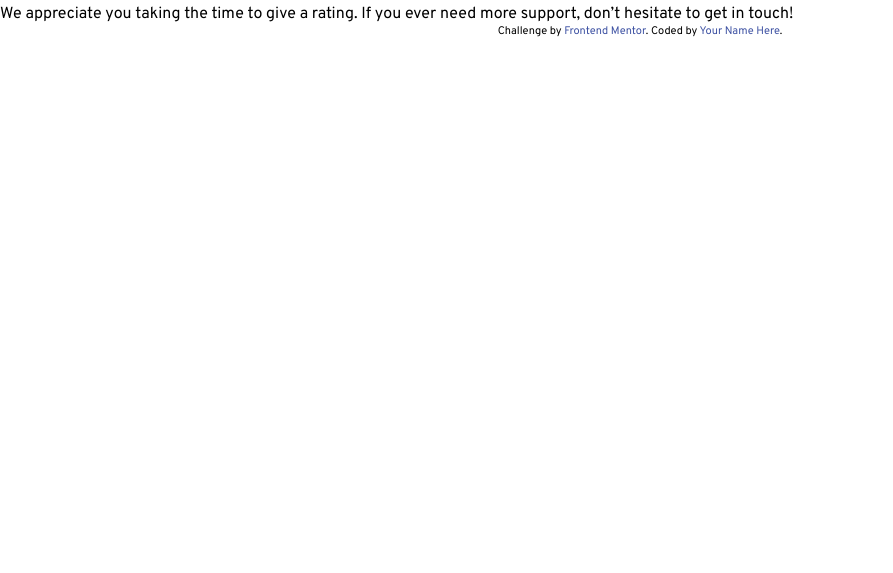
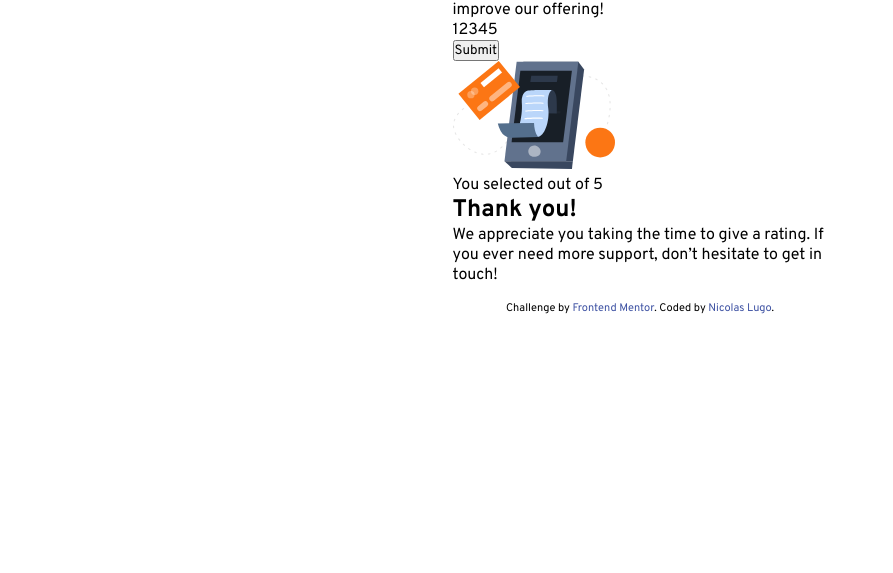
Before and after one commit to nicolugocbz86/interactive-rating-component, a plain HTML site: page index.html in a window 1280 px wide. Shown: the part 227-800 px from the top of the page, without its empty margins (0-893 px from the left). Drawn offline with Linux system fonts and the light colour scheme.

Commit message:
html: img - css: body tag

```diff
--- a/css/index.css
+++ b/css/index.css
@@ -14,7 +14,23 @@
     @media screen and (min-width: 0px) {
 
         /* TAGS */
+
+            body {
+                margin: auto;
+                width: 375px;
+                height: 667px;
+                display: grid;
+                justify-content: center;
+                align-content: center;
+                gap: 1rem;
+            }
+
         /* CLASS */
+
+            .ratings {
+                display: flex;
+            }
+
         /* ID */
 
     }
--- a/index.html
+++ b/index.html
@@ -11,9 +11,10 @@
     <main>
         <!-- Rating state start -->
         <form action="">
+            <img src="images/icon-star.svg" alt="">
             <h1>How did we do?</h1>
             <p>Please let us know how we did with your support request. All feedback is appreciated to help us improve our offering!</p>
-            <div>
+            <div class="ratings">
                 <div>1</div>
                 <div>2</div>
                 <div>3</div>
@@ -25,12 +26,13 @@
         <!-- Rating state end -->
         <!-- Thank you state start -->
         <div>
+            <img src="images/illustration-thank-you.svg" alt="">
             <p>You selected <!-- Add rating here --> out of 5</p>
             <h2>Thank you!</h2>
             <p>We appreciate you taking the time to give a rating. If you ever need more support, don’t hesitate to get in touch!</p>
         </div>
         <!-- Thank you state end -->
     </main>
-    <footer class="attribution">Challenge by <a href="https://www.frontendmentor.io?ref=challenge" target="_blank">Frontend Mentor</a>. Coded by <a href="https://github.com/nicolugocbz86">Your Name Here</a>.</footer>
+    <footer class="attribution">Challenge by <a href="https://www.frontendmentor.io?ref=challenge" target="_blank">Frontend Mentor</a>. Coded by <a href="https://github.com/nicolugocbz86">Nicolas Lugo</a>.</footer>
 </body>
 </html>
```
